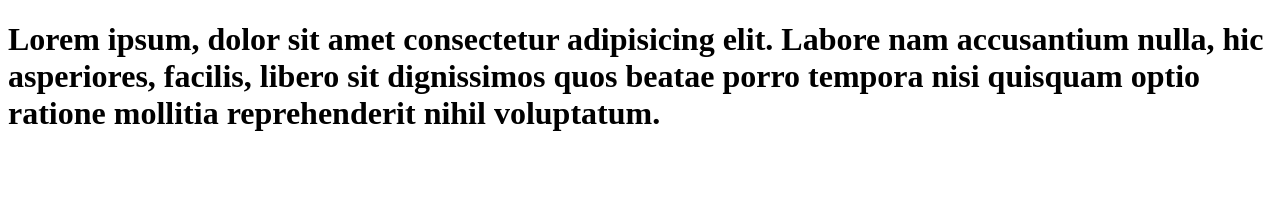
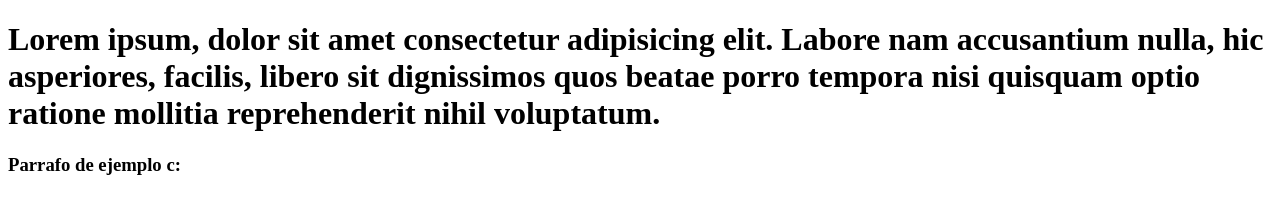
Before and after one commit to Atzel73/exampleRepository, a plain HTML site: page index.html in a window 1280 px wide. Drawn offline with Linux system fonts and the light colour scheme.

Commit message:
se agrego parrafo de ejemplo

```diff
--- a/index.html
+++ b/index.html
@@ -9,7 +9,7 @@
 <body>
 
     	<h1>Lorem ipsum, dolor sit amet consectetur adipisicing elit. Labore nam accusantium nulla, hic asperiores, facilis, libero sit dignissimos quos beatae porro tempora nisi quisquam optio ratione mollitia reprehenderit nihil voluptatum.</h1>
-
+        <h3>Parrafo de ejemplo c:</h3>
 
 
 
```
